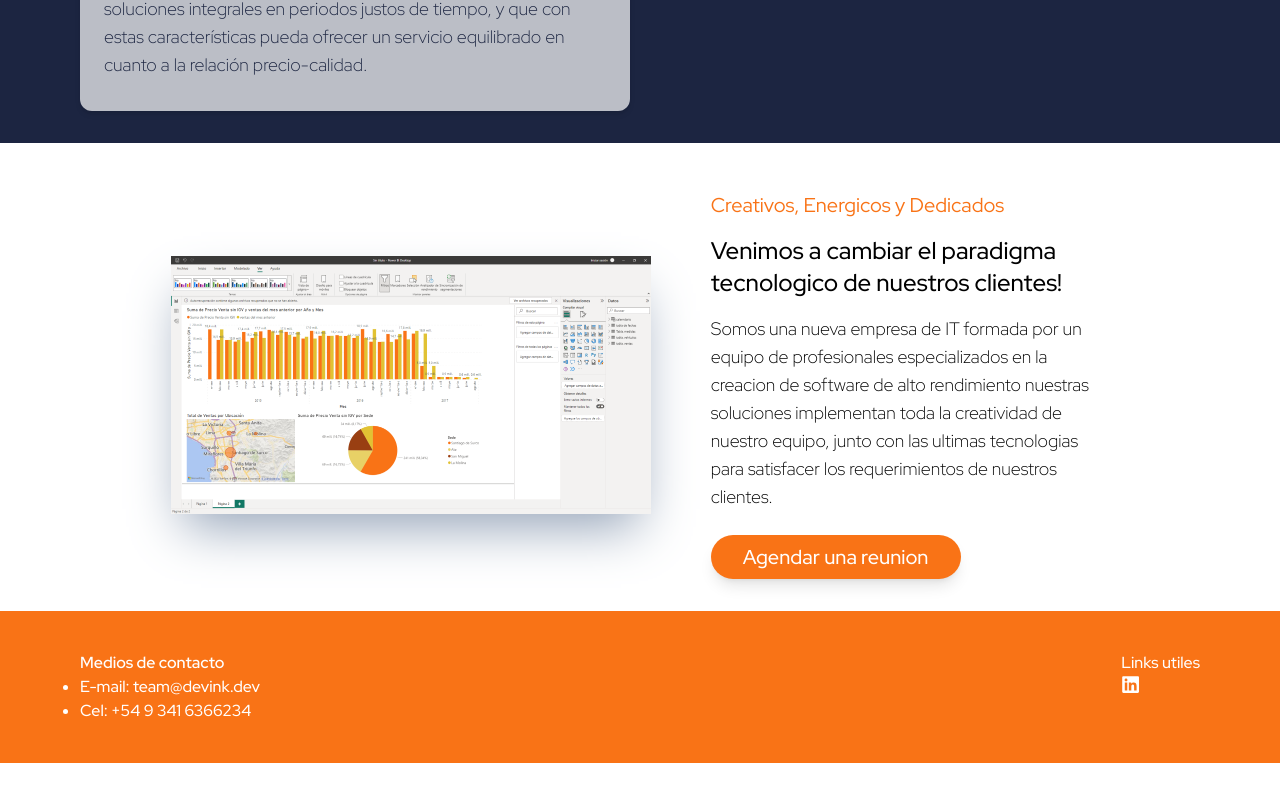
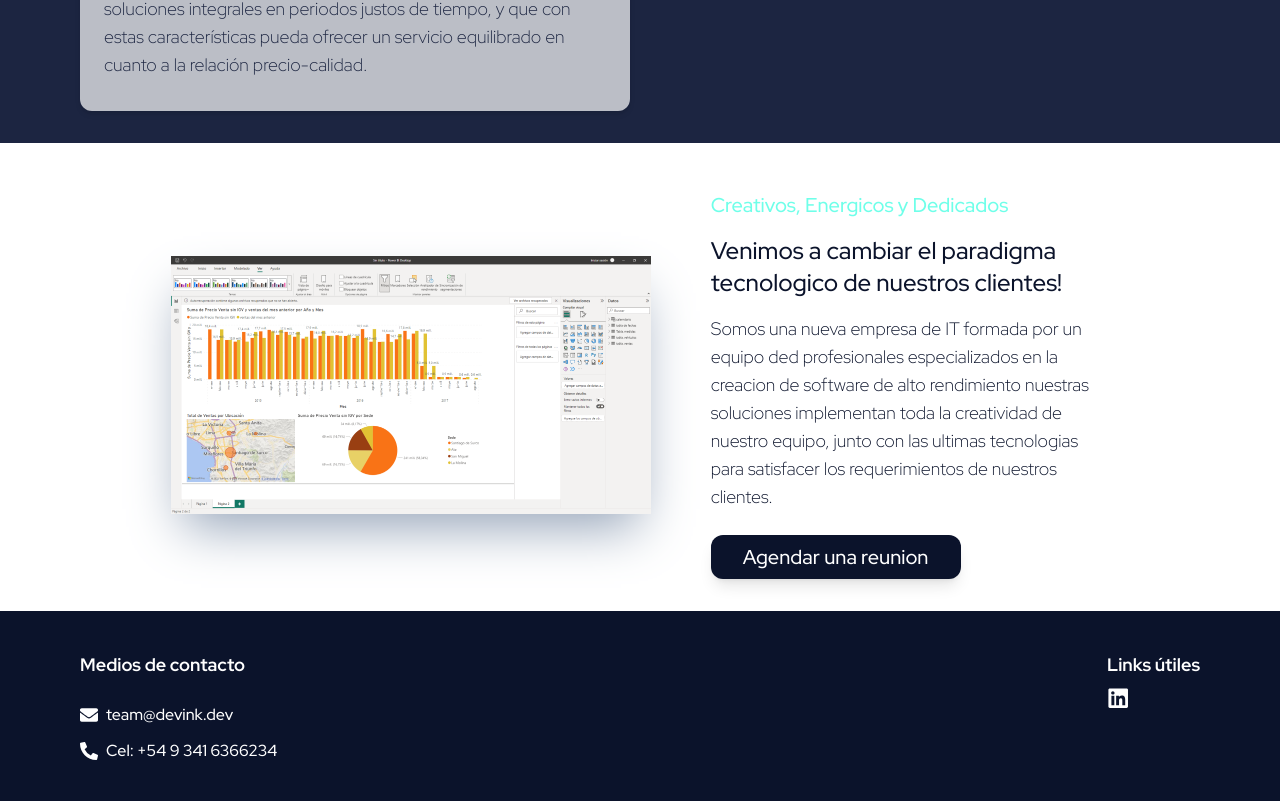
Before and after one commit to Devink-Solutions/devink, a Next.js app: page / in a window 1280 px wide. Shown: the part 2197-2998 px from the top of the page. Before the commit the page ends 2960 px from the top, so only its background shows below. Built offline with nearby package versions, Linux system fonts and the light colour scheme; what tailwindcss-animated would draw is missing.

Commit message:
refactor footer

```diff
--- a/components/Footer.jsx
+++ b/components/Footer.jsx
@@ -1,24 +1,40 @@
 import Link from "next/link"
-import { FaLinkedin } from "react-icons/fa"
+import { FaLinkedin, FaEnvelope, FaPhoneAlt } from "react-icons/fa"
+
 const Footer = () => {
   return (
-    <footer className=" flex h-auto w-full justify-center gap-8 bg-orange-500  px-20 py-10 font-medium text-white  md:justify-between ">
-      <div className="flex flex-col">
-        <h3 className="font-semibold">Medios de contacto</h3>
-        <ul className="list-disc ">
-          <li>E-mail: team@devink.dev</li>
-          <li>Cel: +54 9 341 6366234</li>
+    <footer className="flex w-full items-start bg-blue-dark px-20 py-10 font-medium text-white md:justify-between">
+      <div className="flex flex-col space-y-4">
+        <h3 className="mb-2 text-lg font-bold">Medios de contacto</h3>
+        <ul className="list-none space-y-3">
+          <li className="flex items-center space-x-2">
+            <FaEnvelope className="text-lg" />
+            <a
+              className="hover:text-blue-light transition-colors duration-200"
+              href="mailto:team@devink.dev"
+              target="_blank"
+              rel="noopener noreferrer"
+            >
+              team@devink.dev
+            </a>
+          </li>
+          <li className="flex items-center space-x-2">
+            <FaPhoneAlt className="text-lg" />
+            <span>Cel: +54 9 341 6366234</span>
+          </li>
         </ul>
       </div>
-      <div className="">
-        <h3>Links utiles</h3>
+      <div className="mt-10 md:mt-0">
+        <h3 className="mb-2 text-lg font-bold">Links útiles</h3>
         <ul className="flex list-none gap-2">
           <li>
             <Link
               href="https://www.linkedin.com/company/devink-solutions/"
               target="_blank"
+              rel="noopener noreferrer"
+              className="hover:text-blue-light transition-colors duration-200"
             >
-              <FaLinkedin size={"1.2em"} />
+              <FaLinkedin size={"1.4em"} />
             </Link>
           </li>
         </ul>
@@ -26,4 +42,5 @@ const Footer = () => {
     </footer>
   )
 }
+
 export default Footer
--- a/components/OurExperience.jsx
+++ b/components/OurExperience.jsx
@@ -17,16 +17,16 @@ const OurExperience = () => {
             className=" shadow-2xl shadow-slate-400 "
           />
         </div>
-        <div className="relative mt-8 flex h-2/3 w-screen flex-col justify-between px-3 text-center md:w-3/5 xl:ml-8 xl:mt-0 xl:w-2/6 xl:text-left">
+        <div className="relative mt-8 flex h-2/3 w-screen flex-col justify-between px-3 text-center text-blue-dark md:w-3/5 xl:ml-8 xl:mt-0 xl:w-2/6 xl:text-left">
           <div>
-            <h4 className="text-xl text-orange-500">
+            <h4 className="text-xl font-medium text-cyan-bright">
               Creativos, Energicos y Dedicados
             </h4>
             <h3 className="pt-2 text-xl font-medium md:pt-4 md:text-2xl">
               Venimos a cambiar el paradigma tecnologico de nuestros clientes!
             </h3>
             <p className="py-2 text-lg font-light md:py-4">
-              Somos una nueva empresa de IT formada por un equipo de
+              Somos una nueva empresa de IT formada por un equipo ded
               profesionales especializados en la creacion de software de alto
               rendimiento nuestras soluciones implementan toda la creatividad de
               nuestro equipo, junto con las ultimas tecnologias para satisfacer
@@ -36,7 +36,7 @@ const OurExperience = () => {
           <Link
             href="https://usemotion.com/meet/ian-duhamel/devink?d=20"
             target="_blank"
-            className="w-120 mt-2 self-center rounded-full bg-orange-500 px-8 py-2 text-center text-xl  font-medium text-white shadow-lg hover:scale-105 xl:self-start"
+            className="w-120 self-center-mid1 mt-2 rounded-xl bg-blue-dark px-8 py-2 text-center text-xl font-medium text-white shadow-lg transition-colors duration-300 hover:bg-cyan-bright hover:text-blue-dark xl:self-start"
           >
             Agendar una reunion
           </Link>
```
